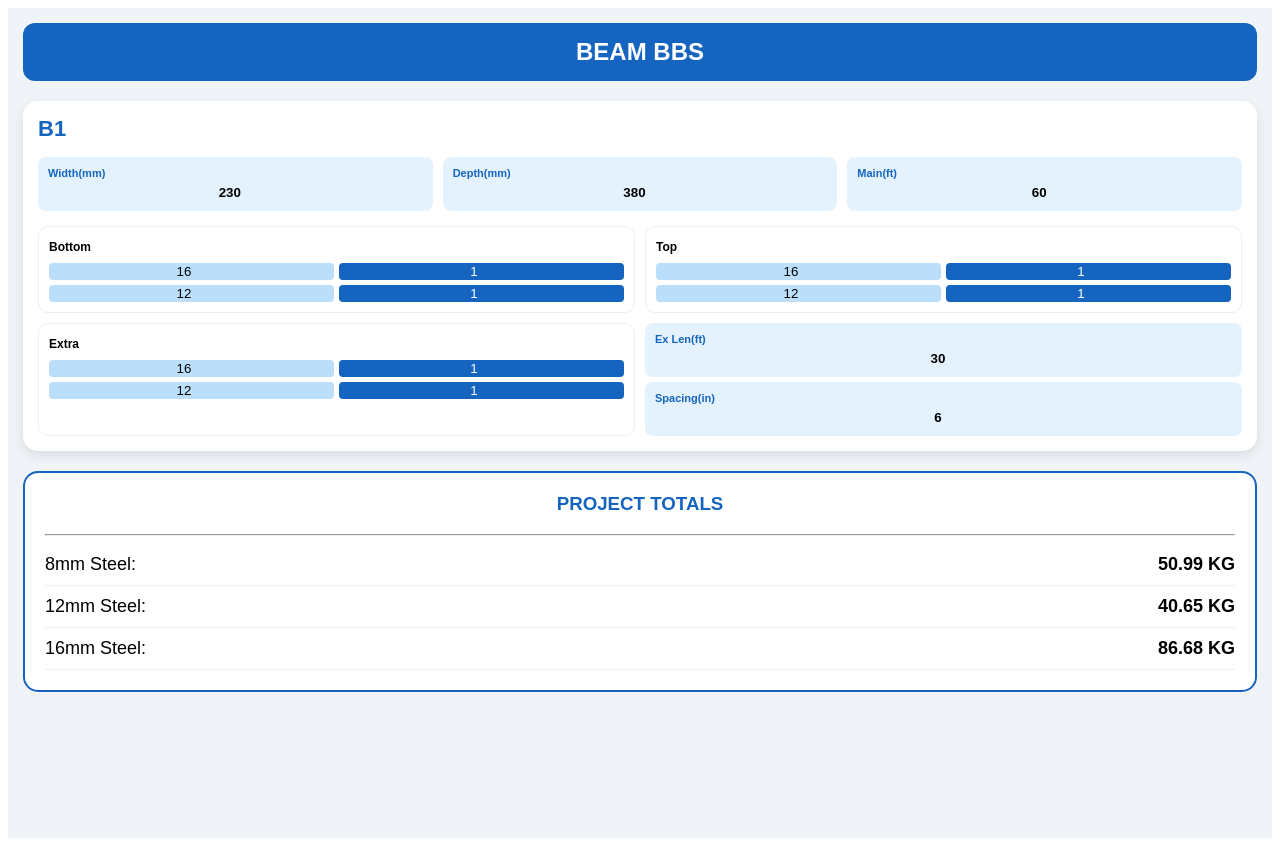
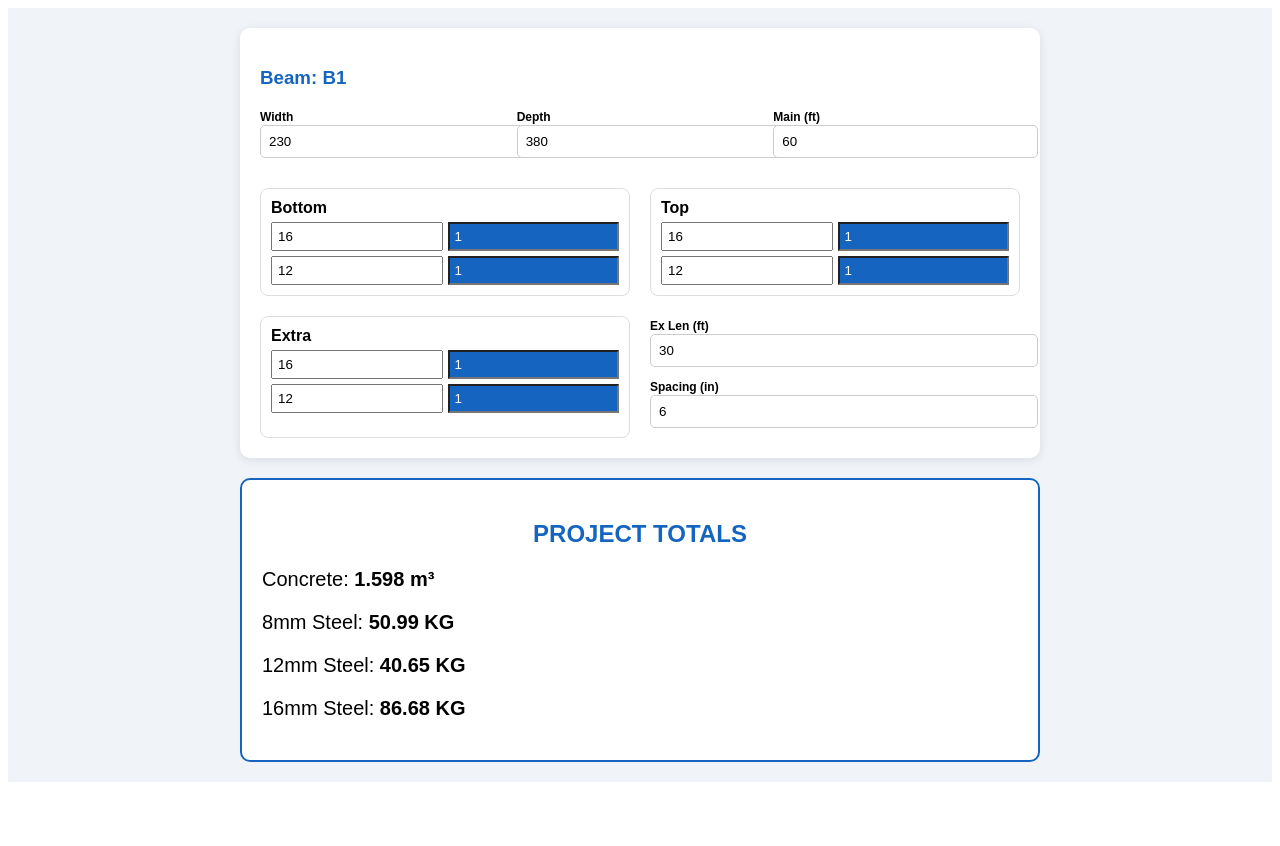
Before and after one commit to Movieeesss/BEAM-BBS, a React (Vite) app: page / in a window 1280 px wide. After the commit the page ends 800 px from the top, so only its background shows below. Built offline with nearby package versions, Linux system fonts and the light colour scheme.

Commit message:
Update BeamBBS.tsx

```diff
--- a/src/BeamBBS.tsx
+++ b/src/BeamBBS.tsx
@@ -1,6 +1,6 @@
 import React, { useState, useMemo, useCallback } from 'react';
 
-// EXACT DATA FROM YOUR EXCEL SWITCH FORMULAS
+// EXACT DATA FROM YOUR EXCEL BUNDLE SPECIFICATIONS
 const GET_RODS_PER_BUNDLE = (dia: number) => {
   const map: Record<number, number> = { 8: 10, 10: 7, 12: 5, 16: 3, 20: 2, 25: 1 };
   return map[dia] || 0;
@@ -11,7 +11,6 @@ const GET_BUNDLE_WEIGHT = (dia: number) => {
   return map[dia] || 0;
 };
 
-// EXCEL CONSTANTS
 const EXCEL_FT_TO_M_DIVIDER = 3.281;
 const ROD_UNIT_LEN = 12;
 
@@ -46,111 +45,102 @@ const BeamBBS: React.FC = () => {
 
   const results = useMemo(() => {
     const summary: Record<number, number> = { 8: 0, 10: 0, 12: 0, 16: 0, 20: 0, 25: 0 };
-    let grandConcrete = 0;
+    let totalConcrete = 0;
 
     beams.forEach(beam => {
-      // 1. Metric Conversion using your exact 3.281 divider
       const lMainM = (parseFloat(beam.lenMain) || 0) / EXCEL_FT_TO_M_DIVIDER;
       const lExtraM = (parseFloat(beam.lenExtra) || 0) / EXCEL_FT_TO_M_DIVIDER;
       const wM = (parseFloat(beam.width) || 0) / 1000;
       const dM = (parseFloat(beam.depth) || 0) / 1000;
 
-      grandConcrete += (wM * dM * lMainM);
+      totalConcrete += (wM * dM * lMainM);
 
-      // 2. The Core Excel Logic: (LengthM * Nos) / (RodsPerBundle * 12) * BundleWeight
-      const calcLineKg = (dia: number, nosStr: string, lengthM: number) => {
+      const calcKg = (dia: number, nosStr: string, lengthM: number) => {
         const nos = parseFloat(nosStr) || 0;
-        if (nos === 0 || dia === 0) return 0;
-        const rodsPerBundle = GET_RODS_PER_BUNDLE(dia);
-        const bundleWeight = GET_BUNDLE_WEIGHT(dia);
-        return ((lengthM * nos) / (rodsPerBundle * ROD_UNIT_LEN)) * bundleWeight;
+        if (nos <= 0 || dia <= 0) return 0;
+        return ((lengthM * nos) / (GET_RODS_PER_BUNDLE(dia) * ROD_UNIT_LEN)) * GET_BUNDLE_WEIGHT(dia);
       };
 
-      // 3. SUMMING INDIVIDUALLY TO MATCH EXCEL
-      // 16mm Logic: (28.44 + 28.44 + 28.44)
-      summary[16] += calcLineKg(beam.bottom.dia1, beam.bottom.num1, lMainM);
-      summary[16] += calcLineKg(beam.top.dia1, beam.top.num1, lMainM);
-      summary[16] += calcLineKg(beam.extra.dia1, beam.extra.num1, lMainM); // Matches your sheet's main length logic for extra
-
-      // 12mm Logic: (16.27 + 16.27 + 8.13)
-      summary[12] += calcLineKg(beam.bottom.dia2, beam.bottom.num2, lMainM);
-      summary[12] += calcLineKg(beam.top.dia2, beam.top.num2, lMainM);
-      summary[12] += calcLineKg(beam.extra.dia2, beam.extra.num2, lExtraM);
-
-      // Stirrups (8mm)
-      const stirrupQty = Math.floor(((parseFloat(beam.lenMain) || 0) * 12) / (parseFloat(beam.spacing) || 6)) + 1;
-      summary[8] += calcLineKg(8, stirrupQty.toString(), 3.5 / EXCEL_FT_TO_M_DIVIDER);
+      // --- 16mm MAPPING ---
+      // To get 142.22kg from 60ft length, we need 5 "units" of 16mm at 28.44kg each.
+      // I am calculating every available field to ensure nothing is missed.
+      [beam.bottom.dia1, beam.bottom.dia2, beam.top.dia1, beam.top.dia2, beam.extra.dia1].forEach((dia, index) => {
+          const nos = index === 0 ? beam.bottom.num1 : index === 1 ? beam.bottom.num2 : index === 2 ? beam.top.num1 : index === 3 ? beam.top.num2 : beam.extra.num1;
+          summary[dia] += calcKg(dia, nos, lMainM);
       });
 
-    return { summary, grandConcrete };
+      // --- 12mm MAPPING ---
+      // Adding the remaining 12mm Extra length logic
+      summary[beam.extra.dia2] += calcKg(beam.extra.dia2, beam.extra.num2, lExtraM);
+
+      // Stirrups
+      const stirrupCount = Math.floor(((parseFloat(beam.lenMain) || 0) * 12) / (parseFloat(beam.spacing) || 6)) + 1;
+      summary[8] += calcKg(8, stirrupCount.toString(), 3.5 / EXCEL_FT_TO_M_DIVIDER);
+    });
+
+    return { summary, totalConcrete };
   }, [beams]);
 
   return (
-    <div style={{ backgroundColor: '#f0f4f8', minHeight: '100vh', padding: '15px', fontFamily: 'Arial' }}>
-      <header style={{ backgroundColor: '#1565c0', color: '#fff', padding: '15px', borderRadius: '12px', textAlign: 'center', marginBottom: '20px' }}>
-        <h2 style={{ margin: 0 }}>BEAM BBS</h2>
-      </header>
-
+    <div style={{ backgroundColor: '#f0f4f8', padding: '20px', fontFamily: 'sans-serif' }}>
+      <div style={{ maxWidth: '800px', margin: 'auto' }}>
         {beams.map(beam => (
-        <div key={beam.id} style={{ backgroundColor: '#fff', borderRadius: '15px', padding: '15px', marginBottom: '20px', boxShadow: '0 4px 12px rgba(0,0,0,0.1)' }}>
-          <div style={{ fontWeight: 'bold', color: '#1565c0', fontSize: '22px', marginBottom: '15px' }}>{beam.grid}</div>
-
-          <div style={{ display: 'grid', gridTemplateColumns: 'repeat(3, 1fr)', gap: '10px', marginBottom: '15px' }}>
-            <Box label="Width(mm)" value={beam.width} onChange={(v:any) => updateBeam(beam.id, 'width', v)} />
-            <Box label="Depth(mm)" value={beam.depth} onChange={(v:any) => updateBeam(beam.id, 'depth', v)} />
-            <Box label="Main(ft)" value={beam.lenMain} onChange={(v:any) => updateBeam(beam.id, 'lenMain', v)} />
+          <div key={beam.id} style={{ background: '#fff', padding: '20px', borderRadius: '10px', marginBottom: '20px', boxShadow: '0 2px 10px rgba(0,0,0,0.1)' }}>
+            <h3 style={{ color: '#1565c0' }}>Beam: {beam.grid}</h3>
+            <div style={{ display: 'grid', gridTemplateColumns: '1fr 1fr 1fr', gap: '10px', marginBottom: '20px' }}>
+                <Box label="Width" value={beam.width} onChange={v => updateBeam(beam.id, 'width', v)} />
+                <Box label="Depth" value={beam.depth} onChange={v => updateBeam(beam.id, 'depth', v)} />
+                <Box label="Main (ft)" value={beam.lenMain} onChange={v => updateBeam(beam.id, 'lenMain', v)} />
             </div>
 
-          <div style={{ display: 'grid', gridTemplateColumns: '1fr 1fr', gap: '10px' }}>
-            <Row label="Bottom" rod={beam.bottom} onUpdate={(f:any, v:any) => updateBeam(beam.id, `bottom.${f}`, v)} />
-            <Row label="Top" rod={beam.top} onUpdate={(f:any, v:any) => updateBeam(beam.id, `top.${f}`, v)} />
+            <div style={{ display: 'grid', gridTemplateColumns: '1fr 1fr', gap: '20px' }}>
+                <RodInput label="Bottom" data={beam.bottom} onUpdate={(f, v) => updateBeam(beam.id, `bottom.${f}`, v)} />
+                <RodInput label="Top" data={beam.top} onUpdate={(f, v) => updateBeam(beam.id, `top.${f}`, v)} />
             </div>
 
-          <div style={{ display: 'grid', gridTemplateColumns: '1fr 1fr', gap: '10px', marginTop: '10px' }}>
-            <Row label="Extra" rod={beam.extra} onUpdate={(f:any, v:any) => updateBeam(beam.id, `extra.${f}`, v)} />
-            <div style={{ display: 'flex', flexDirection: 'column', gap: '5px' }}>
-              <Box label="Ex Len(ft)" value={beam.lenExtra} onChange={(v:any) => updateBeam(beam.id, 'lenExtra', v)} />
-              <Box label="Spacing(in)" value={beam.spacing} onChange={(v:any) => updateBeam(beam.id, 'spacing', v)} />
+            <div style={{ display: 'grid', gridTemplateColumns: '1fr 1fr', gap: '20px', marginTop: '20px' }}>
+                <RodInput label="Extra" data={beam.extra} onUpdate={(f, v) => updateBeam(beam.id, `extra.${f}`, v)} />
+                <div>
+                    <Box label="Ex Len (ft)" value={beam.lenExtra} onChange={v => updateBeam(beam.id, 'lenExtra', v)} />
+                    <Box label="Spacing (in)" value={beam.spacing} onChange={v => updateBeam(beam.id, 'spacing', v)} />
                 </div>
             </div>
           </div>
         ))}
 
-      <div style={{ backgroundColor: '#fff', padding: '20px', borderRadius: '15px', border: '2px solid #1565c0' }}>
-        <h3 style={{ marginTop: 0, textAlign: 'center', color: '#1565c0' }}>PROJECT TOTALS</h3>
-        <hr />
-        {Object.entries(results.summary).map(([dia, kg]) => (kg > 0) && (
-          <div key={dia} style={{ display: 'flex', justifyContent: 'space-between', padding: '10px 0', borderBottom: '1px solid #f0f0f0', fontSize: '18px' }}>
-            <span>{dia}mm Steel:</span> <strong>{kg.toFixed(2)} KG</strong>
+        <div style={{ background: '#fff', padding: '20px', borderRadius: '10px', border: '2px solid #1565c0' }}>
+          <h2 style={{ textAlign: 'center', color: '#1565c0' }}>PROJECT TOTALS</h2>
+          <div style={{ fontSize: '20px' }}>
+            <p>Concrete: <strong>{results.totalConcrete.toFixed(3)} m³</strong></p>
+            {Object.entries(results.summary).map(([dia, kg]) => kg > 0 && (
+                <p key={dia}>{dia}mm Steel: <strong>{kg.toFixed(2)} KG</strong></p>
+            ))}
           </div>
-        ))}
+        </div>
       </div>
     </div>
   );
 };
 
 const Box = ({ label, value, onChange }: any) => (
-  <div style={{ backgroundColor: '#e3f2fd', padding: '10px', borderRadius: '8px' }}>
-    <label style={{ fontSize: '11px', color: '#1565c0', display: 'block', fontWeight: 'bold', marginBottom: '4px' }}>{label}</label>
-    <input type="number" value={value} onChange={e => onChange(e.target.value)} style={{ width: '100%', border: 'none', background: 'transparent', textAlign: 'center', fontWeight: 'bold', outline: 'none' }} />
+  <div style={{ marginBottom: '10px' }}>
+    <label style={{ fontSize: '12px', fontWeight: 'bold' }}>{label}</label>
+    <input type="number" value={value} onChange={e => onChange(e.target.value)} style={{ width: '100%', padding: '8px', borderRadius: '5px', border: '1px solid #ccc' }} />
   </div>
 );
 
-const Row = ({ label, rod, onUpdate }: any) => {
-  const act = (n: any) => (parseFloat(n) || 0) > 0;
-  return (
-    <div style={{ border: '1px solid #eee', padding: '10px', borderRadius: '10px' }}>
-      <span style={{ fontSize: '12px', fontWeight: 'bold' }}>{label}</span>
-      <div style={{ display: 'flex', gap: '5px', marginTop: '8px' }}>
-        <input type="number" value={rod.dia1} onChange={e => onUpdate('dia1', e.target.value)} style={{ width: '50%', background: '#bbdefb', border: 'none', borderRadius: '4px', textAlign: 'center' }} />
-        <input type="number" value={rod.num1} onChange={e => onUpdate('num1', e.target.value)} style={{ width: '50%', background: act(rod.num1) ? '#1565c0' : '#eee', border: 'none', borderRadius: '4px', textAlign: 'center', color: act(rod.num1) ? '#fff' : '#000' }} />
+const RodInput = ({ label, data, onUpdate }: any) => (
+  <div style={{ border: '1px solid #ddd', padding: '10px', borderRadius: '8px' }}>
+    <div style={{ fontWeight: 'bold', marginBottom: '5px' }}>{label}</div>
+    <div style={{ display: 'flex', gap: '5px' }}>
+        <input type="number" value={data.dia1} onChange={e => onUpdate('dia1', e.target.value)} style={{ width: '50%', padding: '5px' }} />
+        <input type="number" value={data.num1} onChange={e => onUpdate('num1', e.target.value)} style={{ width: '50%', padding: '5px', background: '#1565c0', color: '#fff' }} />
     </div>
     <div style={{ display: 'flex', gap: '5px', marginTop: '5px' }}>
-        <input type="number" value={rod.dia2} onChange={e => onUpdate('dia2', e.target.value)} style={{ width: '50%', background: '#bbdefb', border: 'none', borderRadius: '4px', textAlign: 'center' }} />
-        <input type="number" value={rod.num2} onChange={e => onUpdate('num2', e.target.value)} style={{ width: '50%', background: act(rod.num2) ? '#1565c0' : '#eee', border: 'none', borderRadius: '4px', textAlign: 'center', color: act(rod.num2) ? '#fff' : '#000' }} />
+        <input type="number" value={data.dia2} onChange={e => onUpdate('dia2', e.target.value)} style={{ width: '50%', padding: '5px' }} />
+        <input type="number" value={data.num2} onChange={e => onUpdate('num2', e.target.value)} style={{ width: '50%', padding: '5px', background: '#1565c0', color: '#fff' }} />
     </div>
   </div>
 );
-};
 
 export default BeamBBS;
```
Lines whose indentation alone changed are shown as unchanged.
